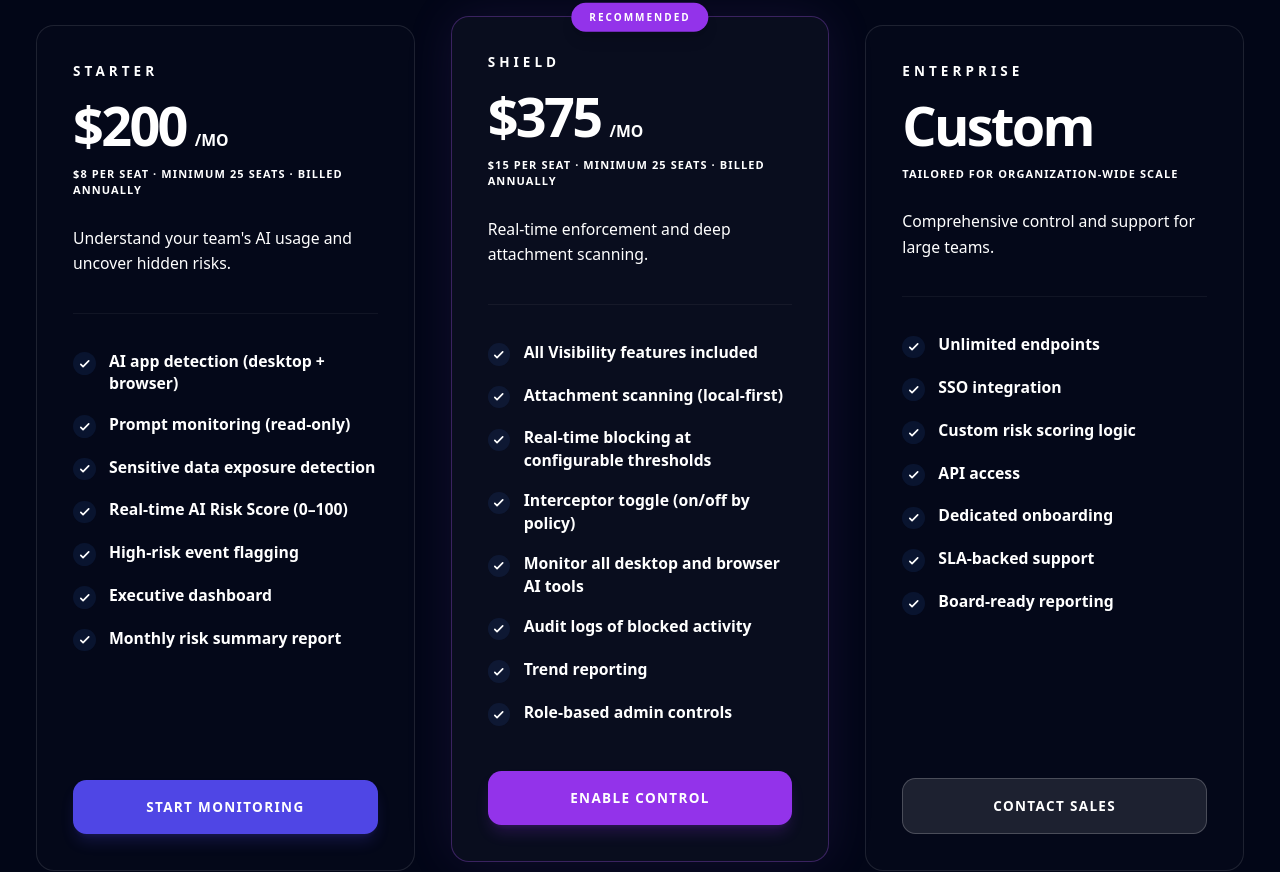
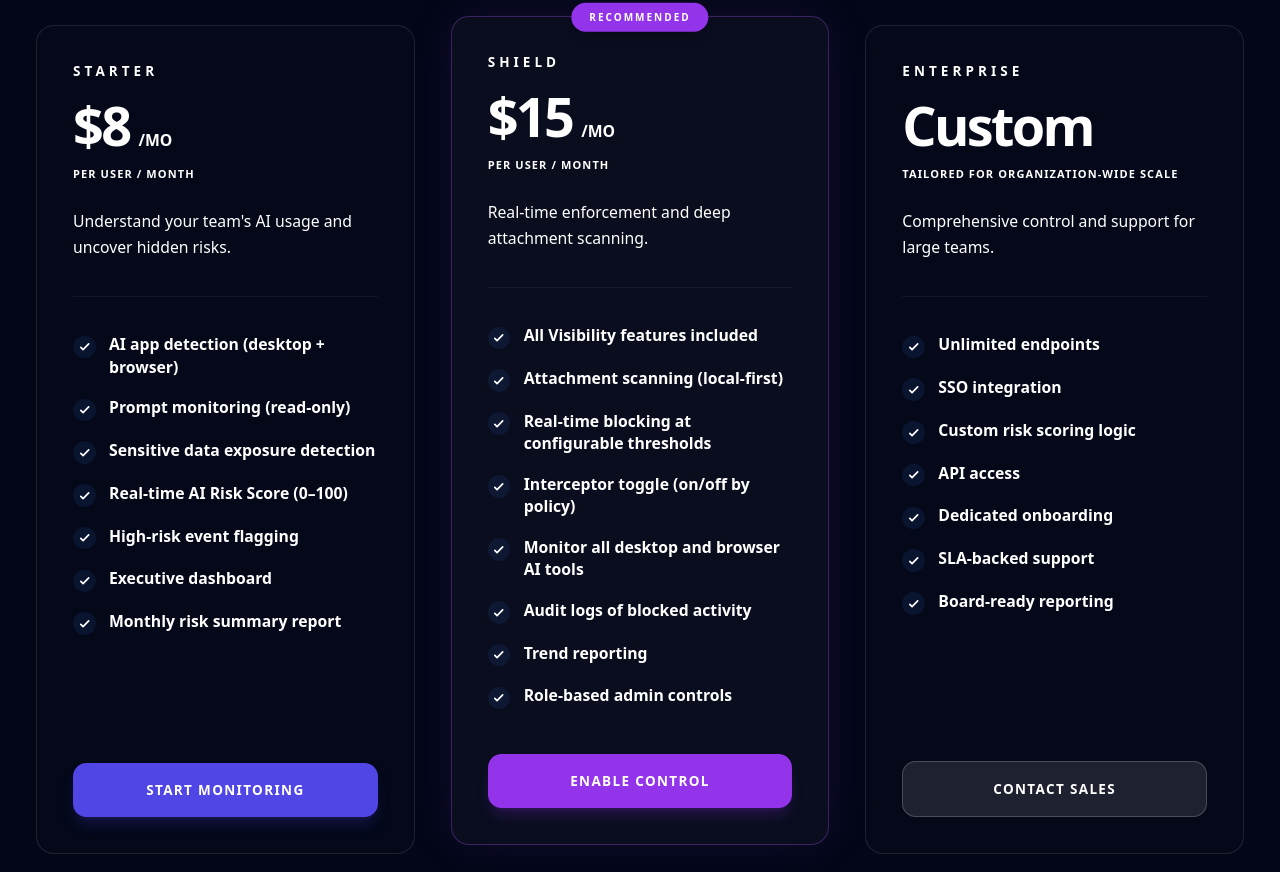
Before and after one commit to dferdowsfy/cortex, a Next.js app in the folder web/: page /pricing in a window 1280 px wide. Shown: the part 517-1389 px from the top of the page. Built offline with nearby package versions, Linux system fonts and the light colour scheme; no server answers.

Commit message:
feat: enforce signup before checkout and redesign pricing per-user copy

```diff
--- a/web/app/api/stripe/checkout/route.ts
+++ b/web/app/api/stripe/checkout/route.ts
@@ -9,7 +9,7 @@ const stripe = new Stripe(stripeSecret, {
 export async function POST(req: NextRequest) {
     try {
         const body = await req.json();
-        const { planId, quantity, email } = body;
+        const { planId, quantity, email, userId, organizationId } = body;
 
         let priceId;
         if (planId === "STARTER") {
@@ -32,14 +32,17 @@ export async function POST(req: NextRequest) {
             line_items: [
                 {
                     price: priceId,
-                    quantity: quantity || 100, // Default minimum 100 seats
+                    quantity: quantity || 25, // Fallback to 25
                 },
             ],
             mode: "subscription",
             success_url: `${appUrl}/dashboard?session_id={CHECKOUT_SESSION_ID}&success=true`,
-            cancel_url: `${appUrl}/pricing`,
+            cancel_url: `${appUrl}/dashboard?checkout_canceled=true`,
+            client_reference_id: organizationId || undefined,
             metadata: {
-                planId: planId,
+                plan: planId,
+                userId: userId || "",
+                organizationId: organizationId || "",
             },
         });
 
--- a/web/app/api/webhooks/stripe/route.ts
+++ b/web/app/api/webhooks/stripe/route.ts
@@ -37,58 +37,32 @@ export async function POST(req: NextRequest) {
 
             // Fetch the line items to get seats
             const lineItems = await stripe.checkout.sessions.listLineItems(session.id);
-            const quantity = lineItems.data[0]?.quantity || 100;
-            const customerEmail = session.customer_details?.email;
+            const quantity = lineItems.data[0]?.quantity || 25;
 
-            // Map plan
-            const planId = session.metadata?.planId || "STARTER"; // from metadata
+            // Read metadata passed from the checkout API
+            const { organizationId, plan, userId } = session.metadata || {};
+            const stripeCustomerId = session.customer as string;
 
-            if (!customerEmail) {
-                console.error("No customer email present in session");
-                return NextResponse.json({ error: "Missing email" }, { status: 400 });
+            if (!organizationId) {
+                console.error("No organizationId in session metadata");
+                return NextResponse.json({ error: "Missing metadata" }, { status: 400 });
             }
 
-            // Create or update the organization in Firebase
-            // 1. Check if user already exists
-            const emailKey = customerEmail.replace(/\./g, ",");
-            const membersSnap = await adminDb.ref("organizations").orderByChild(`members/${emailKey}/role`).equalTo("owner").get();
+            console.log(`Updating org ${organizationId} to ${plan} with ${quantity} seats`);
 
-            let orgId = "";
+            // Direct update of the organization provided in metadata
+            await adminDb.ref(`organizations/${organizationId}`).update({
+                plan: plan || "STARTER",
+                seatsPurchased: quantity,
+                stripeCustomerId: stripeCustomerId || null,
+                updatedAt: new Date().toISOString()
+            });
 
-            if (membersSnap.exists()) {
-                // User is an owner of an organization -- update it
-                const orgs = membersSnap.val();
-                orgId = Object.keys(orgs)[0];
-                console.log(`Updating existing org ${orgId} to ${planId}`);
-
-                await adminDb.ref(`organizations/${orgId}`).update({
-                    plan: planId,
-                    seatsPurchased: quantity,
-                    updatedAt: new Date().toISOString()
+            // Try to update user profile plan as well if we have the userId
+            if (userId) {
+                await adminDb.ref(`extension_users/${userId}`).update({
+                    plan: plan || "STARTER"
                 });
-            } else {
-                // Creating a new organization
-                orgId = crypto.randomUUID();
-                console.log(`Creating new org ${orgId} for ${customerEmail} at ${planId}`);
-
-                const newOrg = {
-                    id: orgId,
-                    name: `${customerEmail.split('@')[0]}'s Organization`,
-                    plan: planId,
-                    seatsPurchased: quantity,
-                    seatsUsed: 1, // Currently creating for the owner
-                    ownerUserId: customerEmail, // Using email as temp mapping
-                    createdAt: new Date().toISOString(),
-                    members: {
-                        [emailKey]: {
-                            role: "owner",
-                            email: customerEmail,
-                            joinedAt: new Date().toISOString()
-                        }
-                    }
-                };
-
-                await adminDb.ref(`organizations/${orgId}`).set(newOrg);
             }
         }
 
--- a/web/app/pricing/page.tsx
+++ b/web/app/pricing/page.tsx
@@ -1,6 +1,6 @@
 "use client";
 
-import { useState } from "react";
+import Link from "next/link";
 import MarketingNav from "@/components/MarketingNav";
 import MarketingFooter from "@/components/MarketingFooter";
 import { PRICING } from "@/lib/pricing";
@@ -8,44 +8,12 @@ import { PRICING } from "@/lib/pricing";
 export const dynamic = "force-dynamic";
 
 export default function PricingPage() {
-    const [loadingPlan, setLoadingPlan] = useState<string | null>(null);
-
-    const handleCheckout = async (plan: string, defaultHref: string) => {
-        if (plan === "ENTERPRISE") {
-            window.location.href = defaultHref;
-            return;
-        }
-
-        setLoadingPlan(plan);
-        try {
-            const config = plan === "SHIELD" ? PRICING.SHIELD : PRICING.STARTER;
-            const res = await fetch("/api/stripe/checkout", {
-                method: "POST",
-                headers: { "Content-Type": "application/json" },
-                body: JSON.stringify({
-                    planId: plan,
-                    quantity: config.minSeats
-                }),
-            });
-            const data = await res.json();
-            if (data.url) {
-                window.location.href = data.url;
-            } else {
-                alert("Checkout failed: " + (data.error || "Unknown"));
-            }
-        } catch (err: any) {
-            alert("Error initiating checkout: " + err.message);
-        } finally {
-            setLoadingPlan(null);
-        }
-    };
-
     const tiers = [
         {
             name: "STARTER",
             tagline: "Essential Visibility",
-            displayPrice: `$${PRICING.STARTER.totalMonthly.toLocaleString()}`,
-            priceDetails: `$${PRICING.STARTER.pricePerSeat} per seat · Minimum ${PRICING.STARTER.minSeats} seats · Billed annually`,
+            displayPrice: `$${PRICING.STARTER.pricePerSeat}`,
+            priceDetails: `per user / month`,
             description: "Understand your team's AI usage and uncover hidden risks.",
             features: [
                 "AI app detection (desktop + browser)",
@@ -57,14 +25,14 @@ export default function PricingPage() {
                 "Monthly risk summary report",
             ],
             cta: "Start Monitoring",
-            href: "/signup",
+            href: "/signup?plan=starter",
             buttonStyle: "bg-indigo-600 text-white hover:bg-indigo-700 shadow-lg shadow-indigo-600/20"
         },
         {
             name: "SHIELD",
             tagline: "Total AI Protection",
-            displayPrice: `$${PRICING.SHIELD.totalMonthly.toLocaleString()}`,
-            priceDetails: `$${PRICING.SHIELD.pricePerSeat} per seat · Minimum ${PRICING.SHIELD.minSeats} seats · Billed annually`,
+            displayPrice: `$${PRICING.SHIELD.pricePerSeat}`,
+            priceDetails: `per user / month`,
             description: "Real-time enforcement and deep attachment scanning.",
             features: [
                 "All Visibility features included",
@@ -77,7 +45,7 @@ export default function PricingPage() {
                 "Role-based admin controls",
             ],
             cta: "Enable Control",
-            href: "/signup",
+            href: "/signup?plan=shield",
             featured: true,
             buttonStyle: "bg-purple-600 text-white hover:bg-purple-700 shadow-lg shadow-purple-600/20"
         },
@@ -180,13 +148,12 @@ export default function PricingPage() {
                                     ))}
                                 </ul>
 
-                                <button
-                                    onClick={() => handleCheckout(tier.name, tier.href)}
-                                    disabled={loadingPlan === tier.name}
-                                    className={`w-full py-4 px-6 rounded-xl text-center font-black uppercase tracking-widest text-xs transition-all active:scale-[0.98] disabled:opacity-50 ${tier.buttonStyle}`}
+                                <Link
+                                    href={tier.href}
+                                    className={`block w-full py-4 px-6 rounded-xl text-center font-black uppercase tracking-widest text-xs transition-all active:scale-[0.98] ${tier.buttonStyle}`}
                                 >
-                                    {loadingPlan === tier.name ? "Redirecting..." : tier.cta}
-                                </button>
+                                    {tier.cta}
+                                </Link>
                             </div>
                         ))}
                     </div>
```
Also changed, not shown: web/app/signup/page.tsx (+43 -9 lines).
